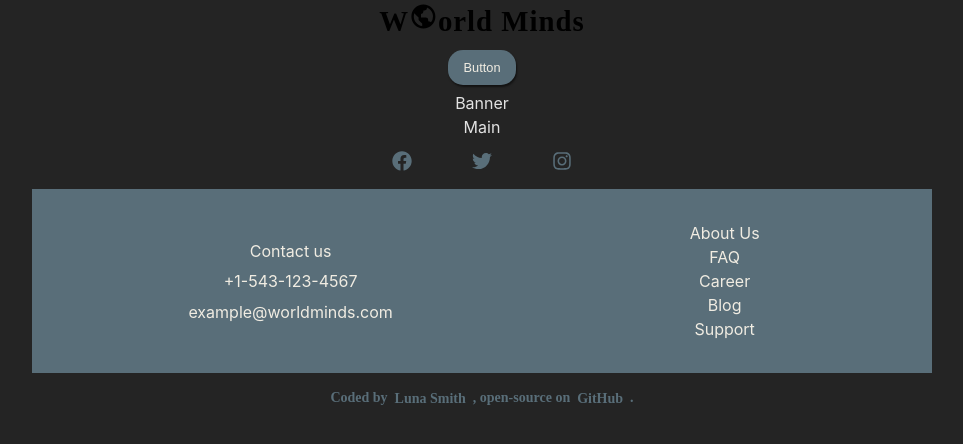
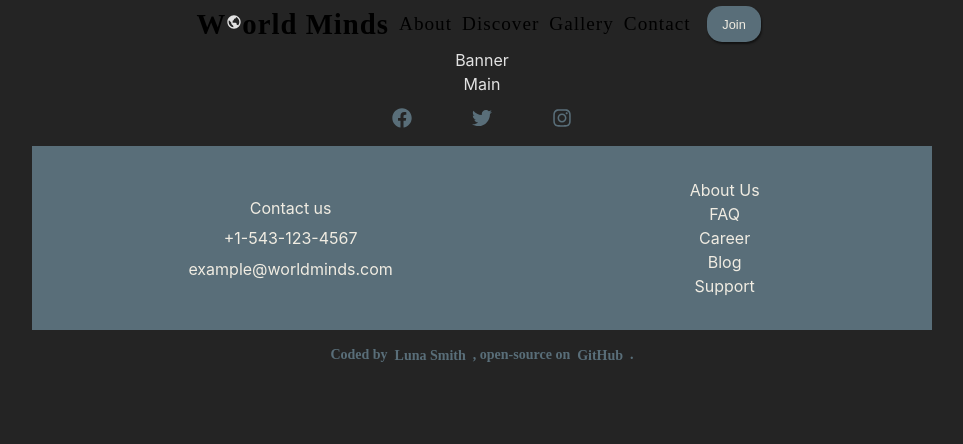
Before and after one commit to Lu-Smith/world-minds-react, a React (Vite) app: page / in a window 1280 px wide. Shown: the top 444 px of the page, without its empty margins (158-1121 px from the left). Built offline with nearby package versions, Linux system fonts and the light colour scheme.

Commit message:
Updated Header.test.tsx

```diff
--- a/src/components/Header.tsx
+++ b/src/components/Header.tsx
@@ -2,6 +2,14 @@ import React from 'react';
 import styled from 'styled-components';
 import Button from '../assets/Button';
 import { BiWorld } from "react-icons/bi";
+
+const HeaderContainer = styled.div`
+  display: flex;
+  flex-direction: row;
+  align-items: center;
+  justify-content: center;
+  gap: 10px;
+`;
 
 const LogoContainer = styled.div`
   display: flex;
@@ -16,22 +24,54 @@ const Title = styled.h1`
   text-align: left;
   font-family: "Playwrite US Modern", cursive;
   letter-spacing: 1px;
+`;
+
+const MenuContainer = styled.div`
   display: flex;
   flex-direction: row;
   align-items: center;
   justify-content: center;
 `;
 
+const Menu = styled.ul`
+  color: black;
+  text-align: left;
+  font-family: "Playwrite US Modern", cursive;
+  display: flex;
+  flex-direction: row;
+  align-items: center;
+  justify-content: center;
+  list-style: none;
+  gap: 10px;
+`;
+
+const MenuLink = styled.li`
+  letter-spacing: 1px;
+  font-size: 1.2em;
+`;
+
 const Header: React.FC = () => {
   return (
-    <div>
+    <HeaderContainer>
       <LogoContainer role='logoContainer'>
-        <Title data-testid='logo'>
-          W<div><BiWorld /></div>orld Minds
+        <Title data-testid='logo1'>
+          W
+        </Title>
+        <div><BiWorld /></div>
+        <Title data-testid='logo2'>
+          orld Minds
         </Title>
       </LogoContainer>
-      <Button>Button</Button>
-    </div>
+      <MenuContainer role='menuContainer'>
+        <Menu data-testid='menu'>
+          <MenuLink data-testid='about'>About</MenuLink>
+          <MenuLink data-testid='discover'>Discover</MenuLink>
+          <MenuLink data-testid='gallery'>Gallery</MenuLink>
+          <MenuLink data-testid='contact'>Contact</MenuLink>
+        </Menu>
+      </MenuContainer>
+      <Button role='join'>Join</Button>
+    </HeaderContainer>
   )
 }
 
```
Also changed, not shown: 1 other file (tests, documents, lock files or other folders).
